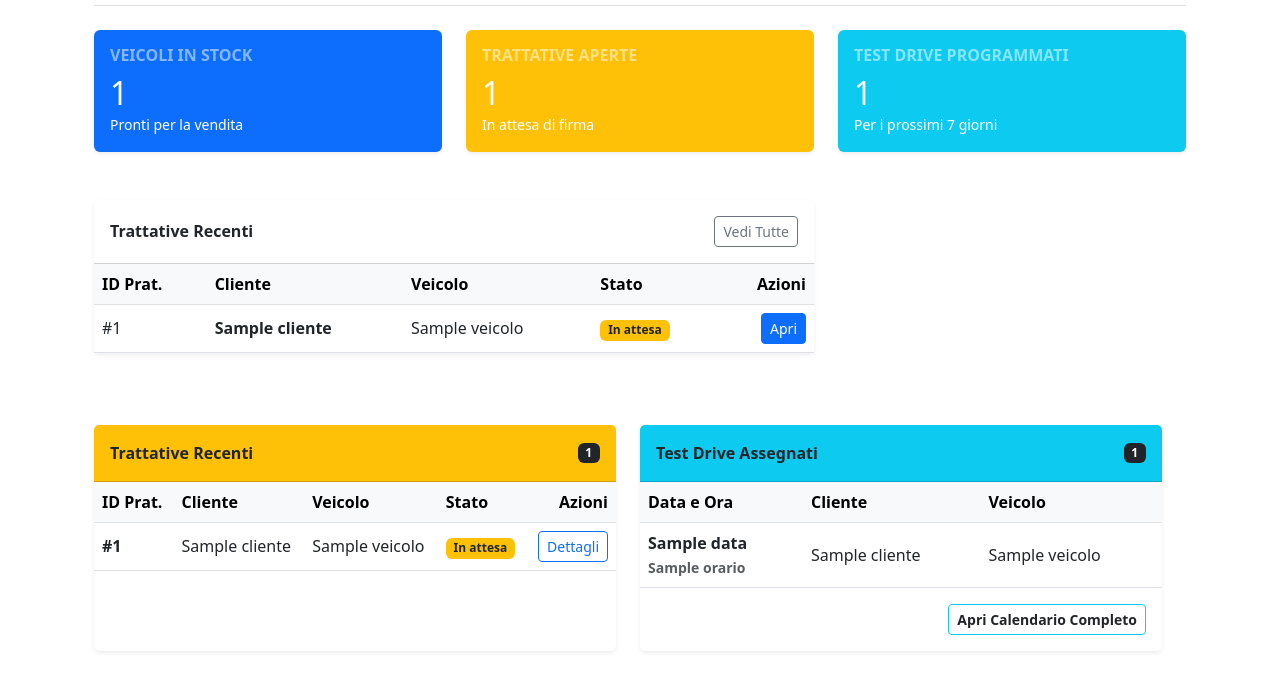
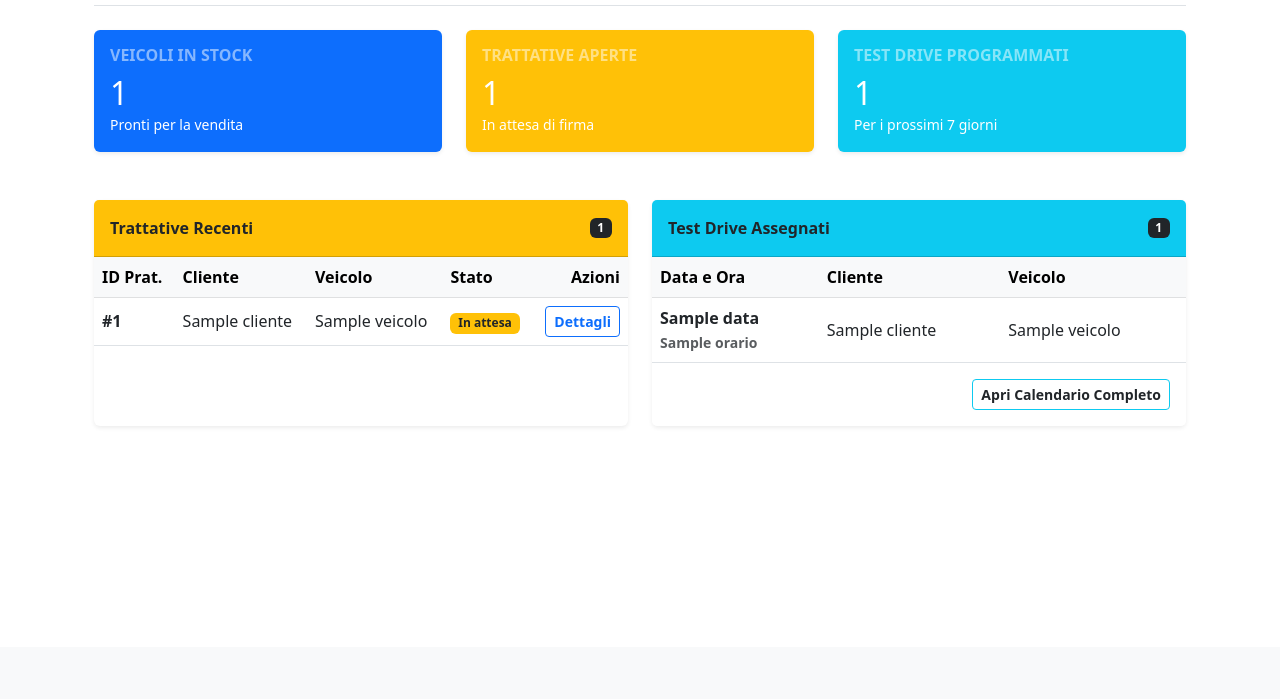
Before and after one commit to LorenzoBelletti05/DB-Project-UNIBO, a Flask app: template Concessionaria_camion_autotrasporti/GUI/templates/salespearson_dashboard.html in a window 1280 px wide. Shown: the part 153-852 px from the top of the page. After the commit the page ends 563 px from the top, so only its background shows below. Run offline with Flask 3, Linux system fonts and the light colour scheme; the template is opened without the code that fills it: most values are stand-ins (such as "Sample title", 1, 10 or a date in 2020); parts of the project's set-up code (start-up, migrations or seed data) failed here and were passed over.

Commit message:
Fix salespearson buttons

```diff
--- a/Concessionaria_camion_autotrasporti/GUI/templates/salespearson_dashboard.html
+++ b/Concessionaria_camion_autotrasporti/GUI/templates/salespearson_dashboard.html
@@ -45,50 +45,7 @@
     </div>
 
     <div class="row">
-        <div class="col-lg-8 mb-4">
-            <div class="card shadow-sm border-0 h-100">
-                <div class="card-header bg-white fw-bold d-flex justify-content-between align-items-center py-3">
-                    <span>Trattative Recenti</span>
-                    <button class="btn btn-sm btn-outline-secondary">Vedi Tutte</button>
-                </div>
-                <div class="card-body p-0">
-                    <table class="table table-hover align-middle mb-0">
-                        <thead class="table-light">
-                            <tr>
-                                <th>ID Prat.</th>
-                                <th>Cliente</th>
-                                <th>Veicolo</th>
-                                <th>Stato</th>
-                                <th class="text-end">Azioni</th>
-                            </tr>
-                        </thead>
-                        <tbody>
-                            {% for quote in quotes %}
-                            <tr>
-                                <td>#{{ quote.id }}</td>
-                                <td class="fw-bold">{{ quote.cliente }}</td>
-                                <td>{{ quote.veicolo }}</td>
-                                <td><span class="badge bg-warning text-dark">In attesa</span></td>
-                                <td class="text-end">
-                                    <button class="btn btn-sm btn-primary">Apri</button>
-                                </td>
-                            </tr>
-                            {% else %}
-                            <tr>
-                                <td colspan="5" class="text-center text-muted py-5">
-                                    <h5 class="mb-2">Nessuna trattativa attiva</h5>
-                                    <p class="mb-0">Clicca su "Nuova Transazione" per iniziare a vendere.</p>
-                                </td>
-                            </tr>
-                            {% endfor %}
-                        </tbody>
-                    </table>
-                </div>
-            </div>
-        </div>
-
-    <div class="row g-4">
-        <div class="col-lg-6">
+        <div class="col-lg-6 mb-4">
             <div class="card shadow-sm border-0 h-100">
                 <div class="card-header bg-warning text-dark fw-bold d-flex justify-content-between align-items-center py-3">
                     <span class="mb-0">Trattative Recenti</span>
@@ -114,7 +71,9 @@
                                     <td>{{ quote.veicolo }}</td>
                                     <td><span class="badge bg-warning text-dark">In attesa</span></td>
                                     <td class="text-end">
-                                        <button class="btn btn-sm btn-outline-primary">Dettagli</button>
+                                        <button type="button" class="btn btn-sm btn-outline-primary fw-bold" data-bs-toggle="modal" data-bs-target="#modalDettaglio{{ quote.id }}">
+                                            Dettagli
+                                        </button>
                                     </td>
                                 </tr>
                                 {% else %}
@@ -131,7 +90,7 @@
             </div>
         </div>
 
-        <div class="col-lg-6">
+        <div class="col-lg-6 mb-4">
             <div class="card shadow-sm border-0 h-100">
                 <div class="card-header bg-info text-dark fw-bold d-flex justify-content-between align-items-center py-3">
                     <span class="mb-0">Test Drive Assegnati</span>
@@ -170,4 +129,23 @@
         </div>
     </div>
 </div>
+
+{% for quote in quotes %}
+<div class="modal fade" id="modalDettaglio{{ quote.id }}" tabindex="-1" aria-labelledby="modalLabel{{ quote.id }}" aria-hidden="true">
+    <div class="modal-dialog modal-dialog-centered">
+        <div class="modal-content border-0 shadow">
+            <div class="modal-header bg-warning text-dark">
+                <h5 class="modal-title fw-bold" id="modalLabel{{ quote.id }}">Trattativa #{{ quote.id }}</h5>
+                <button type="button" class="btn-close" data-bs-dismiss="modal" aria-label="Close"></button>
+            </div>
+            <div class="modal-body bg-light">
+                <h6 class="text-muted border-bottom pb-2 mb-3">Riepilogo Dati</h6>
+                <p class="mb-2"><strong>Cliente:</strong> {{ quote.cliente }}</p>
+                <p class="mb-2"><strong>Veicolo:</strong> {{ quote.veicolo }}</p>
+                <p class="mb-3"><strong>Stato:</strong> <span class="badge bg-warning text-dark">In attesa di approvazione/firma</span></p>
+            </div>
+        </div>
+    </div>
+</div>
+{% endfor %}
 {% endblock %}
```
Also changed, not shown: Concessionaria_camion_autotrasporti/GUI/templates/base.html (+33 -13 lines).
